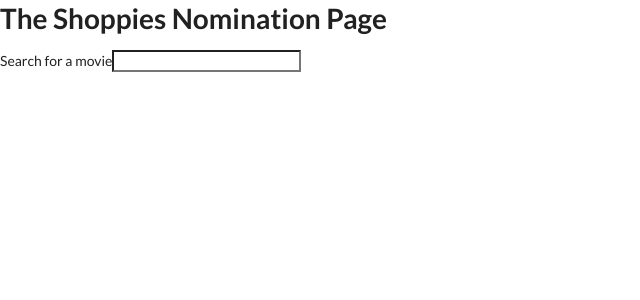
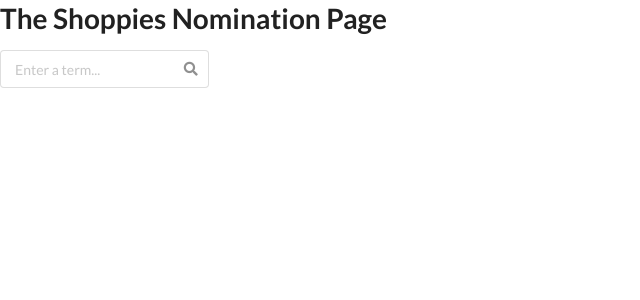
Before and after one commit to aneeshkodali/MovieNomination, a React (Create React App) app: page / in a window 1280 px wide. Shown: the top 300 px of the page, without its empty margins (0-640 px from the left). Built offline with nearby package versions, Linux system fonts and the light colour scheme.

Commit message:
Add Semantic UI to Searchbar

```diff
--- a/src/components/App.js
+++ b/src/components/App.js
@@ -15,31 +15,38 @@ const App = () => {
     const seedMovieList = [
         {
             Title: 'Captain America: 1',
-            Year: 2011
+            Year: 2011,
+            imdbID: 1
         },
         {
             Title: 'Captain America: 2',
-            Year: 2012
+            Year: 2012,
+            imdbID: 2
         },
         {
             Title: 'Captain America: 3',
-            Year: 2013
+            Year: 2013,
+            imdbID: 3
         },
         {
             Title: 'Captain America: 4',
-            Year: 2014
+            Year: 2014,
+            imdbID: 4
         },
         {
             Title: 'Captain America: 5',
-            Year: 2015
+            Year: 2015,
+            imdbID: 5
         },
         {
             Title: 'Captain America: 6',
-            Year: 2016
+            Year: 2016,
+            imdbID: 6
         },
         {
             Title: 'Captain America: 7',
-            Year: 2017
+            Year: 2017,
+            imdbID: 7
         }
     ]
 
@@ -88,17 +95,18 @@ const App = () => {
     return (
         <div>
             <h1>The Shoppies Nomination Page</h1>
-            <Searchbar onSearch={search} />
-            <div className="ui two column grid">
+
+                <Searchbar onSearch={search} />
+
                 <MovieList
                     resultMessage={resultMessage}
                     movieList={movieList}
                 />
+
                 <MovieList
                     resultMessage={resultMessage}
                     movieList={movieList}
                 />
-            </div>
         </div>
     );
 };
--- a/src/components/Searchbar.js
+++ b/src/components/Searchbar.js
@@ -22,13 +22,17 @@ const Searchbar = ({ onSearch }) => {
     }, [debouncedTerm])
 
     return (
-        <div>
-            <label>Search for a movie</label>
-            <input
-                type="text"
-                value={term}
-                onChange={(e) => setTerm(e.target.value)}
-            />
+        <div className="ui search">
+            <div className="ui icon input">
+                {/*<label>Search for a movie</label>*/}
+                <input
+                    type="text"
+                    value={term}
+                    placeholder="Enter a term..."
+                    onChange={(e) => setTerm(e.target.value)}
+                />
+                <i className="search icon" />
+            </div>
         </div>
     );
 };
```
